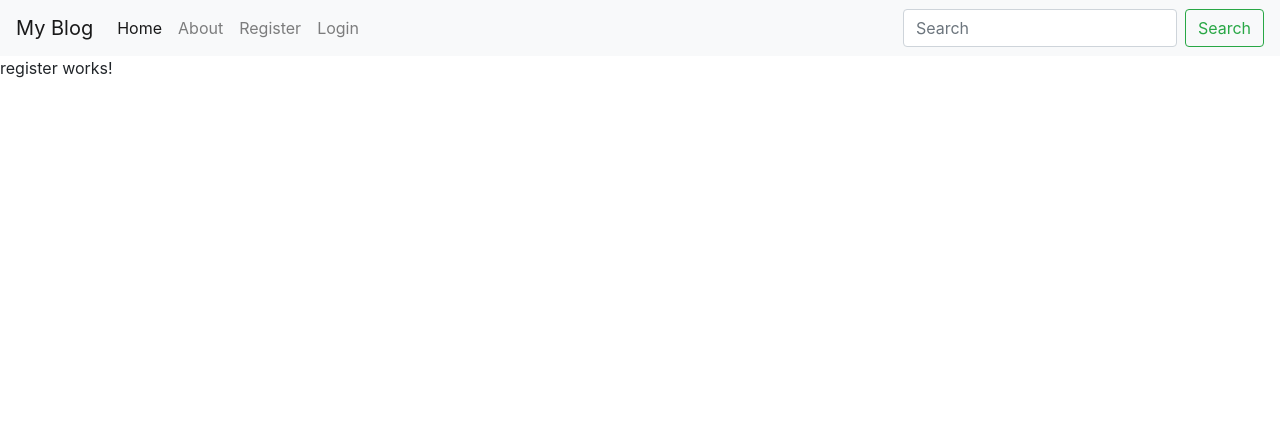
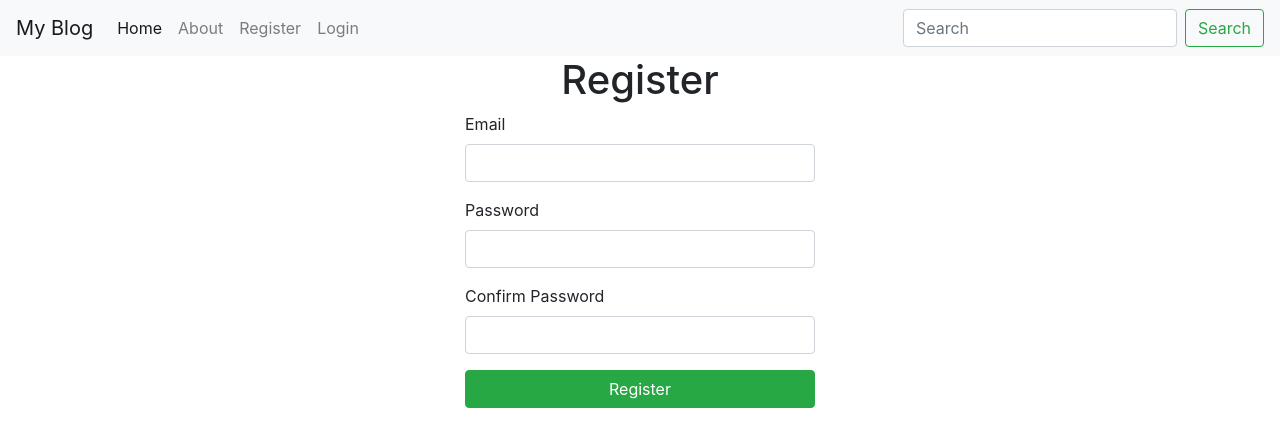
Before and after one commit to mishelshaji/blogapp, an Angular app in the folder client/blog/: page /register in a window 1280 px wide. Shown: the top 446 px of the page. Built offline with nearby package versions, Linux system fonts and the light colour scheme.

Commit message:
Design registration page

```diff
--- a/client/blog/src/app/register/register.component.html
+++ b/client/blog/src/app/register/register.component.html
@@ -1 +1,21 @@
-<p>register works!</p>
+<h1 class="text-center">Register</h1>
+
+<div class="container">
+    <div class="row">
+        <div class="col-sm-4 offset-sm-4">
+            <div class="form-group">
+                <label for="email">Email</label>
+                <input type="email" class="form-control" name="email" id="email">
+            </div>
+            <div class="form-group">
+                <label for="password">Password</label>
+                <input type="password" class="form-control" name="password" id="password">
+            </div>
+            <div class="form-group">
+                <label for="cpassword">Confirm Password</label>
+                <input type="cpassword" class="form-control" name="cpassword" id="cpassword">
+            </div>
+            <button type="submit" class="btn btn-success btn-block">Register</button>
+        </div>
+    </div>
+</div>
```
